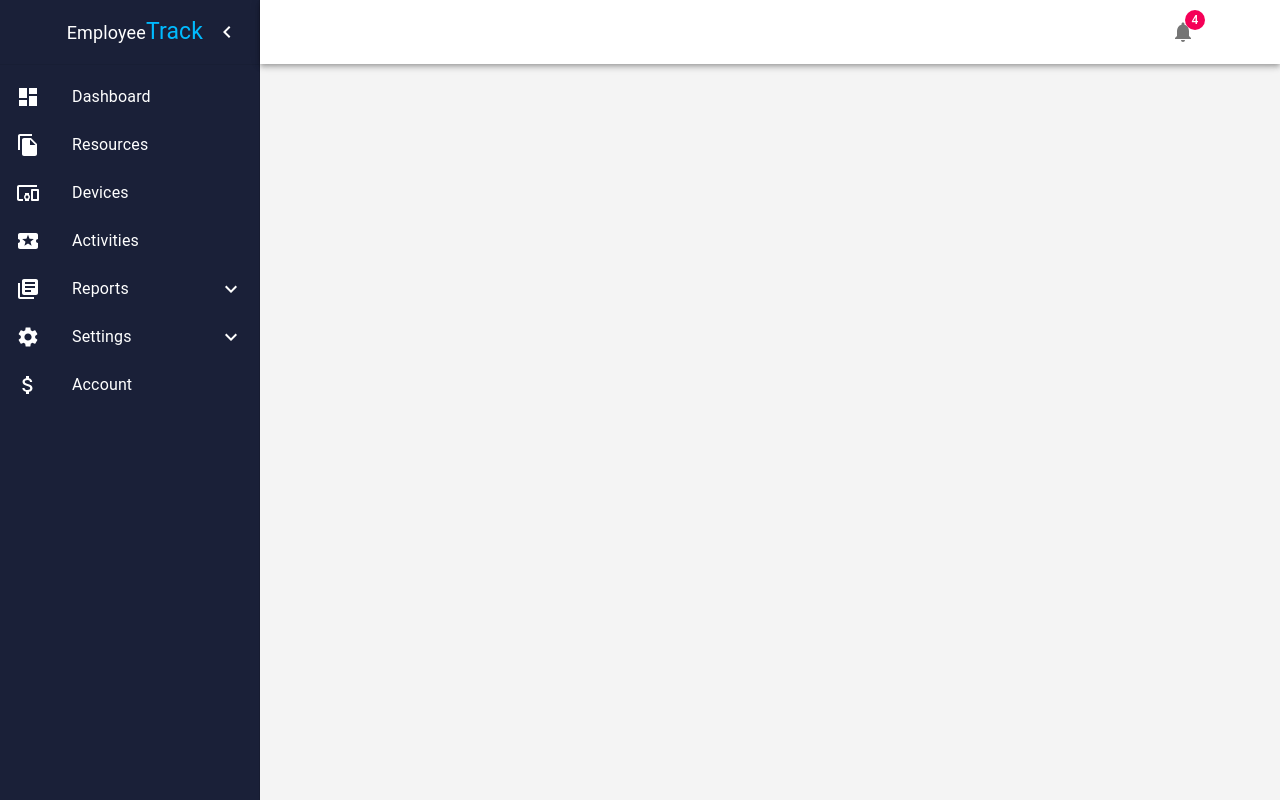
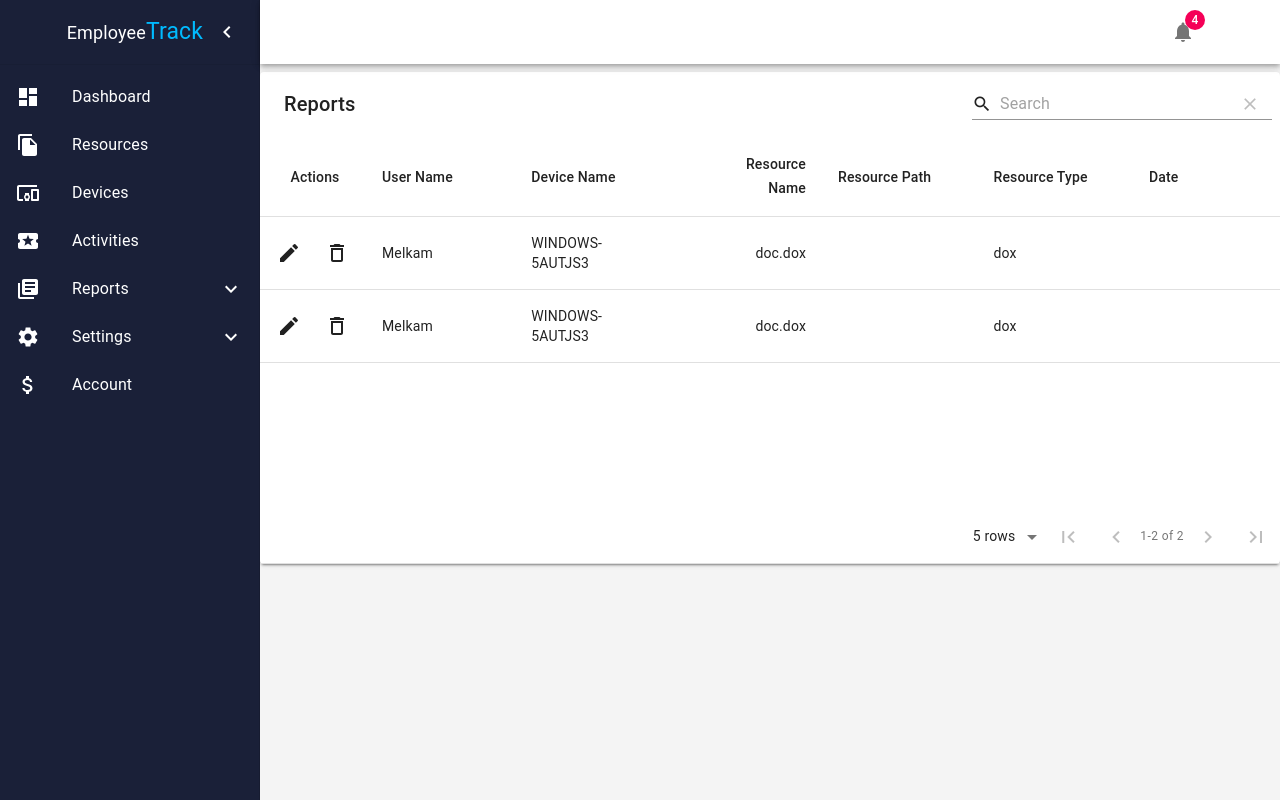
Before and after one commit to mya2h/employee_monitoring_system_frontend, a React (Create React App) app: page /admin/report in a window 1280 px wide. Built offline with nearby package versions, Linux system fonts and the light colour scheme.

Commit message:
commit device and report page

```diff
--- a/package.json
+++ b/package.json
@@ -3,11 +3,12 @@
   "version": "0.1.0",
   "private": true,
   "dependencies": {
-    "@material-ui/core": "^4.9.7",
+    "@material-ui/core": "^4.11.0",
     "@material-ui/icons": "^4.9.1",
     "@testing-library/jest-dom": "^4.2.4",
     "@testing-library/react": "^9.3.2",
     "@testing-library/user-event": "^7.1.2",
+    "material-table": "^1.69.0",
     "react": "^16.12.0",
     "react-dom": "^16.12.0",
     "react-router-dom": "^5.1.2",
--- a/public/index.html
+++ b/public/index.html
@@ -15,6 +15,10 @@
       user's mobile device or desktop. See https://developers.google.com/web/fundamentals/web-app-manifest/
     -->
     <link rel="manifest" href="%PUBLIC_URL%/manifest.json" />
+    <link
+      rel="stylesheet"
+      href="https://fonts.googleapis.com/icon?family=Material+Icons"
+    />
     <!--
       Notice the use of %PUBLIC_URL% in the tags above.
       It will be replaced with the URL of the `public` folder during the build.
--- a/src/App.js
+++ b/src/App.js
@@ -1,19 +1,21 @@
-import React from 'react';
-import { BrowserRouter as Router, Route, Switch } from 'react-router-dom';
-import SignIn from './components/auth/signin'
-import SignUp from './components/auth/signup'
-import SideNav from './components/layout/sideNav'
-import Dashboard from './components/layout/landing'
-import './App.css';
+import React from "react";
+import { BrowserRouter as Router, Route, Switch } from "react-router-dom";
+import SignIn from "./components/auth/signin";
+import SignUp from "./components/auth/signup";
+import SideNav from "./components/layout/sideNav";
+import Dashboard from "./components/layout/landing";
+import Device from "./components/devices/devices";
+import "./App.css";
 
 function App() {
   return (
     <div className="App">
       <Router>
         <Switch>
-        <Route exact path="/" component={SignIn} />
-        <Route exact path = "/signUp" component = {SignUp}/>
-        <Route  path = "/admin" component ={Dashboard}/>
+          <Route exact path="/" component={SignIn} />
+          <Route exact path="/signUp" component={SignUp} />
+          <Route path="/admin" component={Dashboard} />
+          {/* <Route path="/device" component={Device} /> */}
         </Switch>
       </Router>
     </div>
--- a/src/components/devices/devices.js
+++ b/src/components/devices/devices.js
@@ -0,0 +1,77 @@
+import React, { useState, useEffect, forwardRef, useCallback } from "react";
+import icons from "@material-ui/icons";
+import MaterialTable from "material-table";
+import AddBox from "@material-ui/icons/AddBox";
+import ArrowUpward from "@material-ui/icons/ArrowUpward";
+import Check from "@material-ui/icons/Check";
+import ChevronLeft from "@material-ui/icons/ChevronLeft";
+import ChevronRight from "@material-ui/icons/ChevronRight";
+import Clear from "@material-ui/icons/Clear";
+import DeleteOutline from "@material-ui/icons/DeleteOutline";
+import Edit from "@material-ui/icons/Edit";
+import FilterList from "@material-ui/icons/FilterList";
+import FirstPage from "@material-ui/icons/FirstPage";
+import LastPage from "@material-ui/icons/LastPage";
+import Print from "@material-ui/icons/Print";
+import Remove from "@material-ui/icons/Remove";
+import SaveAlt from "@material-ui/icons/SaveAlt";
+import Search from "@material-ui/icons/Search";
+import ViewColumn from "@material-ui/icons/ViewColumn";
+
+const Devices = () => {
+  const tableIcons = {
+    Add: forwardRef((props, ref) => <AddBox {...props} ref={ref} />),
+    Check: forwardRef((props, ref) => <Check {...props} ref={ref} />),
+    Clear: forwardRef((props, ref) => <Clear {...props} ref={ref} />),
+    Delete: forwardRef((props, ref) => <DeleteOutline {...props} ref={ref} />),
+    DetailPanel: forwardRef((props, ref) => (
+      <ChevronRight {...props} ref={ref} />
+    )),
+    Edit: forwardRef((props, ref) => <Edit {...props} ref={ref} />),
+    Export: forwardRef((props, ref) => <SaveAlt {...props} ref={ref} />),
+    Filter: forwardRef((props, ref) => <FilterList {...props} ref={ref} />),
+    FirstPage: forwardRef((props, ref) => <FirstPage {...props} ref={ref} />),
+    LastPage: forwardRef((props, ref) => <LastPage {...props} ref={ref} />),
+    NextPage: forwardRef((props, ref) => <ChevronRight {...props} ref={ref} />),
+    PreviousPage: forwardRef((props, ref) => (
+      <ChevronLeft {...props} ref={ref} />
+    )),
+    Print: forwardRef((props, ref) => <Print {...props} ref={ref} />),
+    ResetSearch: forwardRef((props, ref) => <Clear {...props} ref={ref} />),
+    Search: forwardRef((props, ref) => <Search {...props} ref={ref} />),
+    SortArrow: forwardRef((props, ref) => <ArrowUpward {...props} ref={ref} />),
+    ThirdStateCheck: forwardRef((props, ref) => (
+      <Remove {...props} ref={ref} />
+    )),
+    ViewColumn: forwardRef((props, ref) => <ViewColumn {...props} ref={ref} />),
+  };
+  return (
+    <MaterialTable
+      title="Devices "
+      columns={[
+        { title: "User Name", field: "username" },
+        { title: "Devic Name", field: "devicename" },
+      ]}
+      data={[
+        { username: "Melkam", devicename: "WINDOWS-5AUTJS3" },
+        { username: "Melkam", devicename: "WINDOWS-5AUTJS3" },
+        { username: "Melkam", devicename: "WINDOWS-5AUTJS3" },
+      ]}
+      actions={[
+        {
+          icon: tableIcons.Add,
+          tooltip: "Save User",
+          onClick: (event, rowData) => alert("You saved " + rowData.name),
+        },
+        {
+          icon: tableIcons.Delete,
+          tooltip: "Delete User",
+          onClick: (event, rowData) =>
+            alert("You want to delete " + rowData.name),
+        },
+      ]}
+    />
+  );
+};
+
+export default Devices;
--- a/src/components/layout/landing.js
+++ b/src/components/layout/landing.js
@@ -1,76 +1,81 @@
-import React from 'react';
-import clsx from 'clsx';
-import { makeStyles } from '@material-ui/core/styles';
-import CssBaseline from '@material-ui/core/CssBaseline';
-import Drawer from '@material-ui/core/Drawer';
-import Box from '@material-ui/core/Box';
-import AppBar from '@material-ui/core/AppBar';
-import Toolbar from '@material-ui/core/Toolbar';
-import List from '@material-ui/core/List';
-import Typography from '@material-ui/core/Typography';
-import Divider from '@material-ui/core/Divider';
-import IconButton from '@material-ui/core/IconButton';
-import Badge from '@material-ui/core/Badge';
-import Container from '@material-ui/core/Container';
-import Grid from '@material-ui/core/Grid';
-import Paper from '@material-ui/core/Paper';
-import Link from '@material-ui/core/Link';
-import { BrowserRouter as Router, Switch, Redirect, Route } from 'react-router-dom';
-import MenuIcon from '@material-ui/icons/Menu';
-import ChevronLeftIcon from '@material-ui/icons/ChevronLeft';
-import NotificationsIcon from '@material-ui/icons/Notifications';
-import SideNav from './sideNav'
-import CustomInput from './custom'
-import GraphInfo from '../dashboard/dashboard'
-
+import React from "react";
+import clsx from "clsx";
+import { makeStyles } from "@material-ui/core/styles";
+import CssBaseline from "@material-ui/core/CssBaseline";
+import Drawer from "@material-ui/core/Drawer";
+import Box from "@material-ui/core/Box";
+import AppBar from "@material-ui/core/AppBar";
+import Toolbar from "@material-ui/core/Toolbar";
+import List from "@material-ui/core/List";
+import Typography from "@material-ui/core/Typography";
+import Divider from "@material-ui/core/Divider";
+import IconButton from "@material-ui/core/IconButton";
+import Badge from "@material-ui/core/Badge";
+import Container from "@material-ui/core/Container";
+import Grid from "@material-ui/core/Grid";
+import Paper from "@material-ui/core/Paper";
+import Link from "@material-ui/core/Link";
+import {
+  BrowserRouter as Router,
+  Switch,
+  Redirect,
+  Route,
+} from "react-router-dom";
+import MenuIcon from "@material-ui/icons/Menu";
+import ChevronLeftIcon from "@material-ui/icons/ChevronLeft";
+import NotificationsIcon from "@material-ui/icons/Notifications";
+import SideNav from "./sideNav";
+import CustomInput from "./custom";
+import GraphInfo from "../dashboard/dashboard";
+import Device from "../devices/devices";
+import Reports from "../reports/reports";
+import { Report } from "@material-ui/icons";
 
 const drawerWidth = 260;
 
-const useStyles = makeStyles(theme => ({
+const useStyles = makeStyles((theme) => ({
   root: {
-    display: 'flex',
+    display: "flex",
   },
-  toolbar: {
-
-  },
+  toolbar: {},
   toolbarIcon: {
-    display: 'flex',
-    alignItems: 'center',
-    justifyContent: 'flex-end',
-    padding: '0 8px',
+    display: "flex",
+    alignItems: "center",
+    justifyContent: "flex-end",
+    padding: "0 8px",
     ...theme.mixins.toolbar,
   },
   appBar: {
     zIndex: theme.zIndex.drawer + 1,
-    transition: theme.transitions.create(['width', 'margin'], {
+    transition: theme.transitions.create(["width", "margin"], {
       easing: theme.transitions.easing.sharp,
       duration: theme.transitions.duration.leavingScreen,
     }),
-    backgroundColor: 'rgb(255, 255, 255)',
+    backgroundColor: "rgb(255, 255, 255)",
   },
   appBarShift: {
     marginLeft: drawerWidth,
     width: `calc(100% - ${drawerWidth}px)`,
-    transition: theme.transitions.create(['width', 'margin'], {
+    transition: theme.transitions.create(["width", "margin"], {
       easing: theme.transitions.easing.sharp,
       duration: theme.transitions.duration.enteringScreen,
     }),
   },
   menuButton: {
-    float: 'left'
+    float: "left",
   },
   notifyicon: {
-    float: "right"
+    float: "right",
   },
   menuButtonHidden: {
-    display: 'none',
+    display: "none",
   },
   title: {
     color: "#fff",
-    fontSize: '18px',
+    fontSize: "18px",
     fontFamily: "Roboto, Helvetica, Arial, sans-serif",
     fontWeight: 400,
-    lineHeight: '30px'
+    lineHeight: "30px",
     // text-transform: uppercase;
     // text-decoration: none;
     // background-color: transparent;
@@ -80,52 +85,52 @@ const useStyles = makeStyles(theme => ({
     fontSize: 23,
     fontFamily: "Roboto, Helvetica, Arial, sans-serif",
     fontWeight: 400,
-    lineHeight: '30px'
+    lineHeight: "30px",
   },
   drawerPaper: {
-    position: 'relative',
-    whiteSpace: 'nowrap',
-    backgroundColor: '#1A2038',
+    position: "relative",
+    whiteSpace: "nowrap",
+    backgroundColor: "#1A2038",
     width: drawerWidth,
-    transition: theme.transitions.create('width', {
+    transition: theme.transitions.create("width", {
       easing: theme.transitions.easing.sharp,
       duration: theme.transitions.duration.enteringScreen,
     }),
   },
   drawerPaperClose: {
-    overflowX: 'hidden',
-    transition: theme.transitions.create('width', {
+    overflowX: "hidden",
+    transition: theme.transitions.create("width", {
       easing: theme.transitions.easing.sharp,
       duration: theme.transitions.duration.leavingScreen,
     }),
     width: theme.spacing(7),
-    [theme.breakpoints.up('sm')]: {
+    [theme.breakpoints.up("sm")]: {
       width: theme.spacing(9),
     },
   },
   // appBarSpacer: theme.mixins.toolbar,
   content: {
     flexGrow: 1,
-    height: '100vh',
-    paddingTop:theme.spacing(9),
-    overflow: 'auto',
-    backgroundColor: 'rgba(65, 63, 63, 0.030)'
+    height: "100vh",
+    paddingTop: theme.spacing(9),
+    overflow: "auto",
+    backgroundColor: "rgba(65, 63, 63, 0.030)",
   },
   container: {
     paddingBottom: theme.spacing(4),
   },
   paper: {
     padding: theme.spacing(1),
-    display: 'flex',
-    overflow: 'auto',
-    flexDirection: 'column',
+    display: "flex",
+    overflow: "auto",
+    flexDirection: "column",
   },
   fixedHeight: {
     minHeight: 570,
   },
   icon: {
-    color: 'white'
-  }
+    color: "white",
+  },
 }));
 
 const Dashboard = () => {
@@ -137,14 +142,15 @@ const Dashboard = () => {
   const switchRoute = (
     <Switch>
       <Route exact path="/admin/dashboard" component={GraphInfo} />
+      <Route exact path="/admin/device" component={Device} />
+      <Route exact path="/admin/report" component={Reports} />
     </Switch>
   );
   const handleDrawerClose = () => {
     if (open == true) {
       setOpen(false);
-    }
-    else {
-      setOpen(true)
+    } else {
+      setOpen(true);
     }
   };
 
@@ -153,20 +159,26 @@ const Dashboard = () => {
   return (
     <div className={classes.root}>
       <CssBaseline />
-      <AppBar position="absolute" className={clsx(classes.appBar, open && classes.appBarShift)}>
+      <AppBar
+        position="absolute"
+        className={clsx(classes.appBar, open && classes.appBarShift)}
+      >
         <Toolbar className={classes.toolbar}>
           <IconButton
             edge="start"
             aria-label="open drawer"
             onClick={handleDrawerOpen}
-            className={clsx(classes.menuButton, open && classes.menuButtonHidden)}
+            className={clsx(
+              classes.menuButton,
+              open && classes.menuButtonHidden
+            )}
           >
             <MenuIcon />
           </IconButton>
           {/* <Typography component="h1" variant="h6"  noWrap className={classes.title}>
             Dashboard
           </Typography> */}
-          <IconButton style={{ marginLeft: '90%' }}>
+          <IconButton style={{ marginLeft: "90%" }}>
             <Badge badgeContent={4} color="secondary">
               <NotificationsIcon />
             </Badge>
@@ -181,9 +193,13 @@ const Dashboard = () => {
         open={open}
       >
         <div className={classes.toolbarIcon}>
-          <Typography component="h1" variant="h6" noWrap className={classes.title}>
+          <Typography
+            component="h1"
+            variant="h6"
+            noWrap
+            className={classes.title}
+          >
             Employee<span className={classes.span}>Track</span>
-
           </Typography>
           <IconButton onClick={handleDrawerClose}>
             <ChevronLeftIcon className={classes.icon} />
@@ -194,11 +210,9 @@ const Dashboard = () => {
         <SideNav />
       </Drawer>
       <main className={classes.content}>
-        <div>
-          {switchRoute}
-        </div>
+        <div>{switchRoute}</div>
       </main>
     </div>
-  )
-}
-export default Dashboard
+  );
+};
+export default Dashboard;
--- a/src/components/reports/reports.js
+++ b/src/components/reports/reports.js
@@ -0,0 +1,101 @@
+import React, { useState, useEffect, forwardRef, useCallback } from "react";
+import MaterialTable from "material-table";
+
+import AddBox from "@material-ui/icons/AddBox";
+import ArrowUpward from "@material-ui/icons/ArrowUpward";
+import Check from "@material-ui/icons/Check";
+import ChevronLeft from "@material-ui/icons/ChevronLeft";
+import ChevronRight from "@material-ui/icons/ChevronRight";
+import Clear from "@material-ui/icons/Clear";
+import DeleteOutline from "@material-ui/icons/DeleteOutline";
+import Edit from "@material-ui/icons/Edit";
+import FilterList from "@material-ui/icons/FilterList";
+import FirstPage from "@material-ui/icons/FirstPage";
+import LastPage from "@material-ui/icons/LastPage";
+import Print from "@material-ui/icons/Print";
+import Remove from "@material-ui/icons/Remove";
+import SaveAlt from "@material-ui/icons/SaveAlt";
+import Search from "@material-ui/icons/Search";
+import ViewColumn from "@material-ui/icons/ViewColumn";
+
+const Reports = () => {
+  const tableIcons = {
+    Add: forwardRef((props, ref) => <AddBox {...props} ref={ref} />),
+    Check: forwardRef((props, ref) => <Check {...props} ref={ref} />),
+    Clear: forwardRef((props, ref) => <Clear {...props} ref={ref} />),
+    Delete: forwardRef((props, ref) => <DeleteOutline {...props} ref={ref} />),
+    DetailPanel: forwardRef((props, ref) => (
+      <ChevronRight {...props} ref={ref} />
+    )),
+    Edit: forwardRef((props, ref) => <Edit {...props} ref={ref} />),
+    Export: forwardRef((props, ref) => <SaveAlt {...props} ref={ref} />),
+    Filter: forwardRef((props, ref) => <FilterList {...props} ref={ref} />),
+    FirstPage: forwardRef((props, ref) => <FirstPage {...props} ref={ref} />),
+    LastPage: forwardRef((props, ref) => <LastPage {...props} ref={ref} />),
+    NextPage: forwardRef((props, ref) => <ChevronRight {...props} ref={ref} />),
+    PreviousPage: forwardRef((props, ref) => (
+      <ChevronLeft {...props} ref={ref} />
+    )),
+    Print: forwardRef((props, ref) => <Print {...props} ref={ref} />),
+    ResetSearch: forwardRef((props, ref) => <Clear {...props} ref={ref} />),
+    Search: forwardRef((props, ref) => <Search {...props} ref={ref} />),
+    SortArrow: forwardRef((props, ref) => <ArrowUpward {...props} ref={ref} />),
+    ThirdStateCheck: forwardRef((props, ref) => (
+      <Remove {...props} ref={ref} />
+    )),
+    ViewColumn: forwardRef((props, ref) => <ViewColumn {...props} ref={ref} />),
+  };
+  return (
+    <MaterialTable
+      title="Reports "
+      columns={[
+        { title: "User Name", field: "username" },
+        { title: "Device Name", field: "devicename" },
+        { title: "Resource Name", field: "resourcename", type: "numeric" },
+        {
+          title: "Resource Path",
+          field: "resourcepath",
+        },
+        {
+          title: "Resource Type",
+          field: "resourcetype",
+        },
+        {
+          title: "Date ",
+          field: "date",
+        },
+      ]}
+      data={[
+        {
+          username: "Melkam",
+          devicename: "WINDOWS-5AUTJS3",
+          resourcetype: "dox",
+          resourcepath: "",
+          resourcename: "doc.dox",
+        },
+        {
+          username: "Melkam",
+          devicename: "WINDOWS-5AUTJS3",
+          resourcetype: "dox",
+          resourcepath: "",
+          resourcename: "doc.dox",
+        },
+      ]}
+      actions={[
+        {
+          icon: tableIcons.Edit,
+          tooltip: "Save User",
+          onClick: (event, rowData) => alert("You saved " + rowData.name),
+        },
+        {
+          icon: tableIcons.Delete,
+          tooltip: "Delete User",
+          onClick: (event, rowData) =>
+            alert("You want to delete " + rowData.name),
+        },
+      ]}
+    />
+  );
+};
+
+export default Reports;
```
Also changed, not shown: src/components/dashboard/dashboard.js (+5 -10 lines), src/components/layout/sideNav.js (+61 -47 lines), 1 other file (tests, documents, lock files or other folders).
